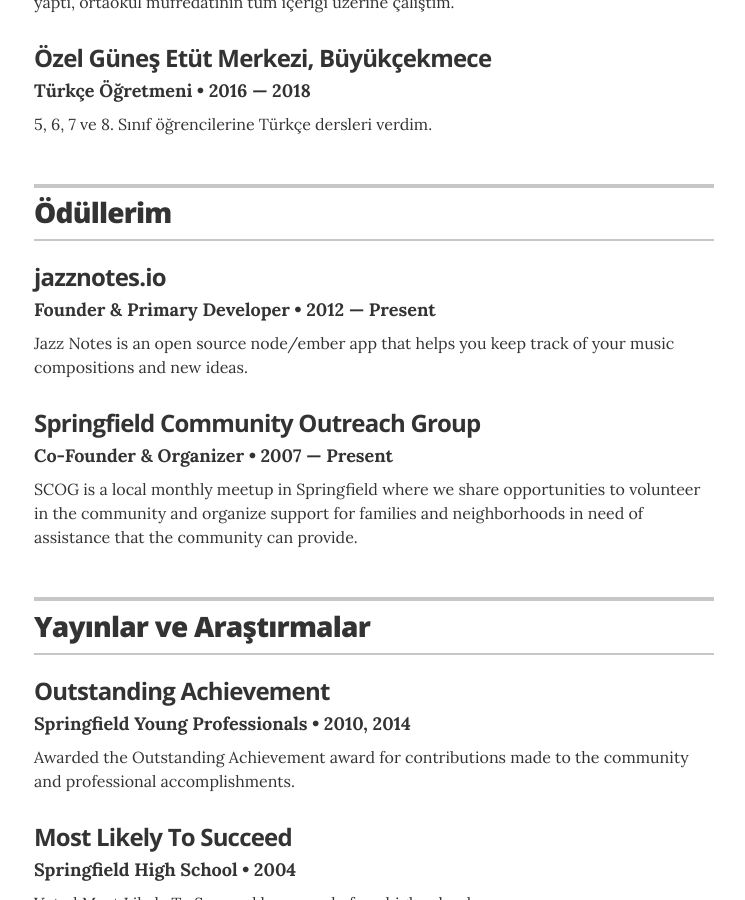
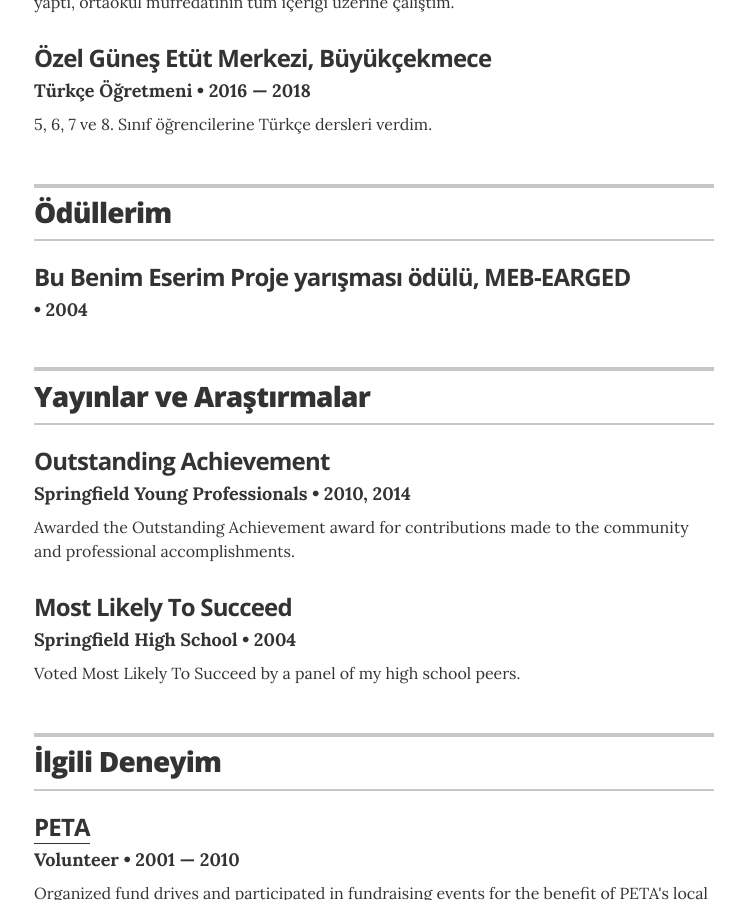
Before and after one commit to dcanata/dcanata.github.io, a Jekyll site: the page built from index.html, in a window 1280 px wide and 900 px high, scrolled down 1865 px. Shown: the whole window, without its empty margins (266-1011 px from the left). Built offline with Jekyll 4.4.1, drawn with Linux system fonts in a browser that asks for light colours.

Commit message:
Update projects.yml

```diff
--- a/_data/projects.yml
+++ b/_data/projects.yml
@@ -1,16 +1,6 @@
 # Projects
 # uncomment the urls if you wish to display them, and add your own URL
 
-# jazznotes.io
-- project: jazznotes.io
-  role: Founder & Primary Developer
-  duration: 2012 &mdash; Present
-  # url: "#"
-  description: Jazz Notes is an open source node/ember app that helps you keep track of your music compositions and new ideas.
-
-# Springfield Community Outreach Group
-- project: Springfield Community Outreach Group
-  role: Co-Founder & Organizer
-  duration: 2007 &mdash; Present
-  # url: "#"
-  description: SCOG is a local monthly meetup in Springfield where we share opportunities to volunteer in the community and organize support for families and neighborhoods in need of assistance that the community can provide.
+# MEB-EARGED
+- project: Bu Benim Eserim Proje yarışması ödülü, MEB-EARGED
+  duration: 2004
```
